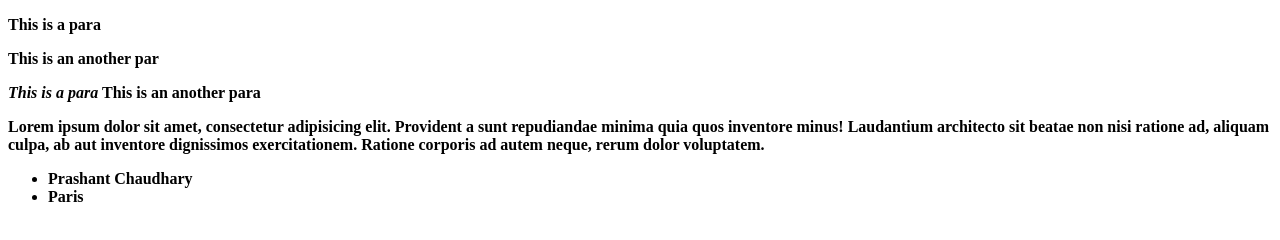
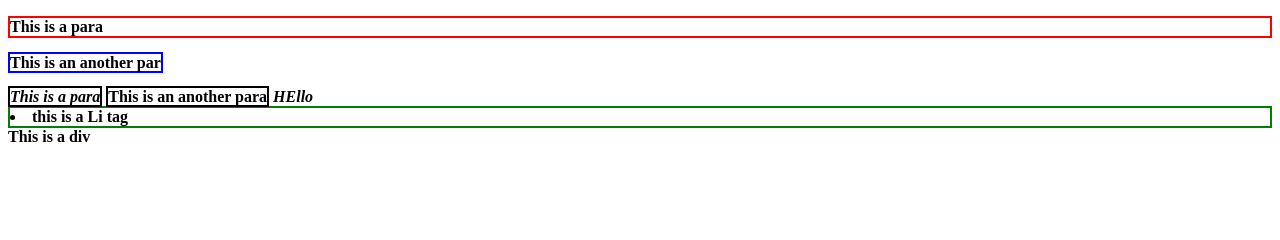
Before and after one commit to rk2hp/HTML_CSS_JS, a plain HTML site: page html5.html in a window 1280 px wide. Drawn offline with Linux system fonts and the light colour scheme.

Commit message:
new changes

```diff
--- a/html5.html
+++ b/html5.html
@@ -1,32 +1,29 @@
-
-
-
-
-
-
-
-
-
-
 <!DOCTYPE html>
 <html lang="en">
+
 <head>
     <meta charset="UTF-8">
     <meta name="viewport" content="width=device-width, initial-scale=1.0">
     <title>Inline and Block Elements</title>
 
 </head>
+
 <body>
-    <p><strong>This is a para</strong</p>
-    <p><strong>This is an another par</strong></p>
-    <span><em>This is a para</em></span>
-    <span>This is an another para</span>
-    <p>Lorem ipsum dolor sit amet, consectetur adipisicing elit. Provident a sunt repudiandae minima quia quos inventore minus! Laudantium architecto sit beatae non nisi ratione ad, aliquam culpa, ab aut inventore dignissimos exercitationem. Ratione corporis ad autem neque, rerum dolor voluptatem.</p>
-    <div>
-        <ul>
-            <li>Prashant Chaudhary</li>
-            <li>Paris</li>
-        </ul>
-    </div>
+    <!-- para is block a -->
+    <p style="border: 2px solid red;"><strong>This is a para</strong< /p>
+            <p><strong style="border: 2px solid blue;">This is an another par</strong></p>
+            <!-- span is a inline element -->
+            <span style="border: 2px solid black;"><em>This is a para</em></span>
+            <span style="border: 2px solid black;">This is an another para</span>
+
+            <em>HEllo</em>
+
+
+            <li style="border: 2px solid green">this is a Li tag</li>
+            <div>This is a div </div>
+
+
+            </div>
 </body>
+
 </html>
```
Also changed, not shown: html3.html (+5 -1 lines), html4.html (+3 -3 lines), html6.html (added, +17 -0 lines).
